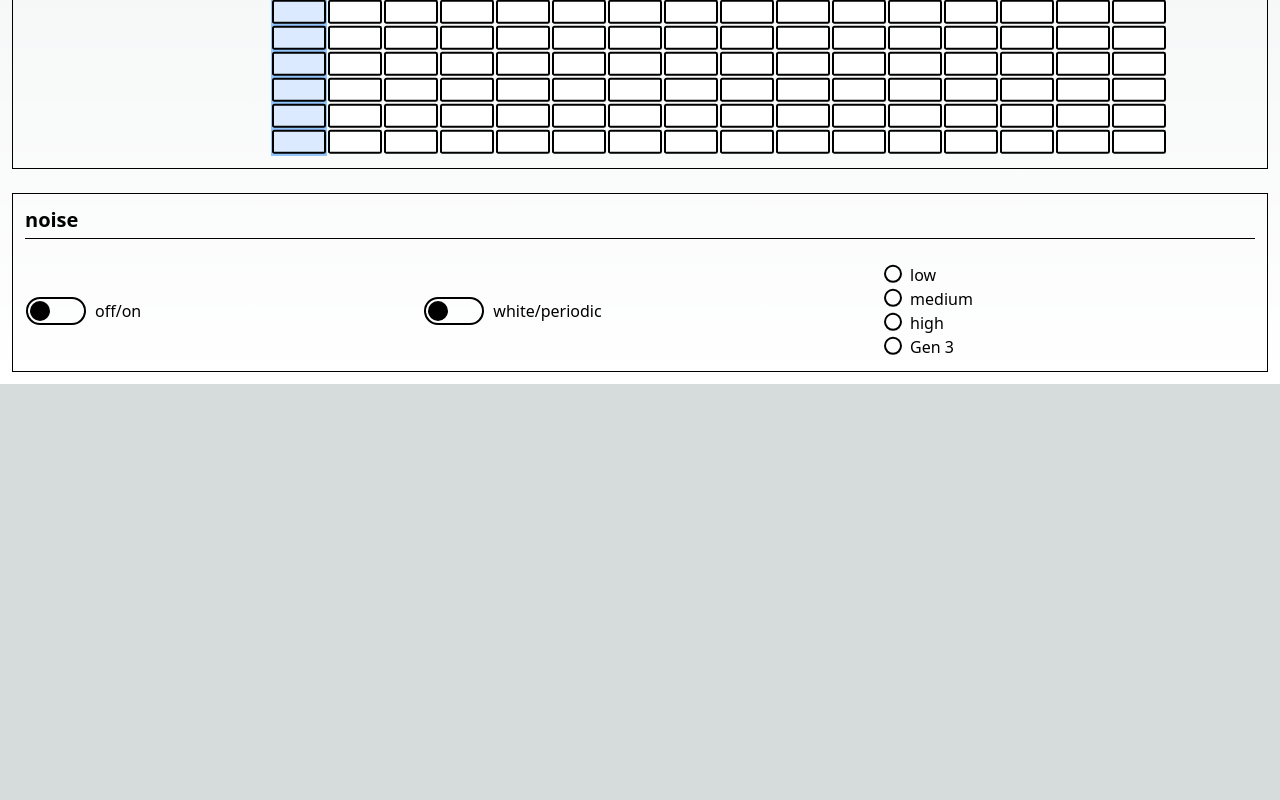
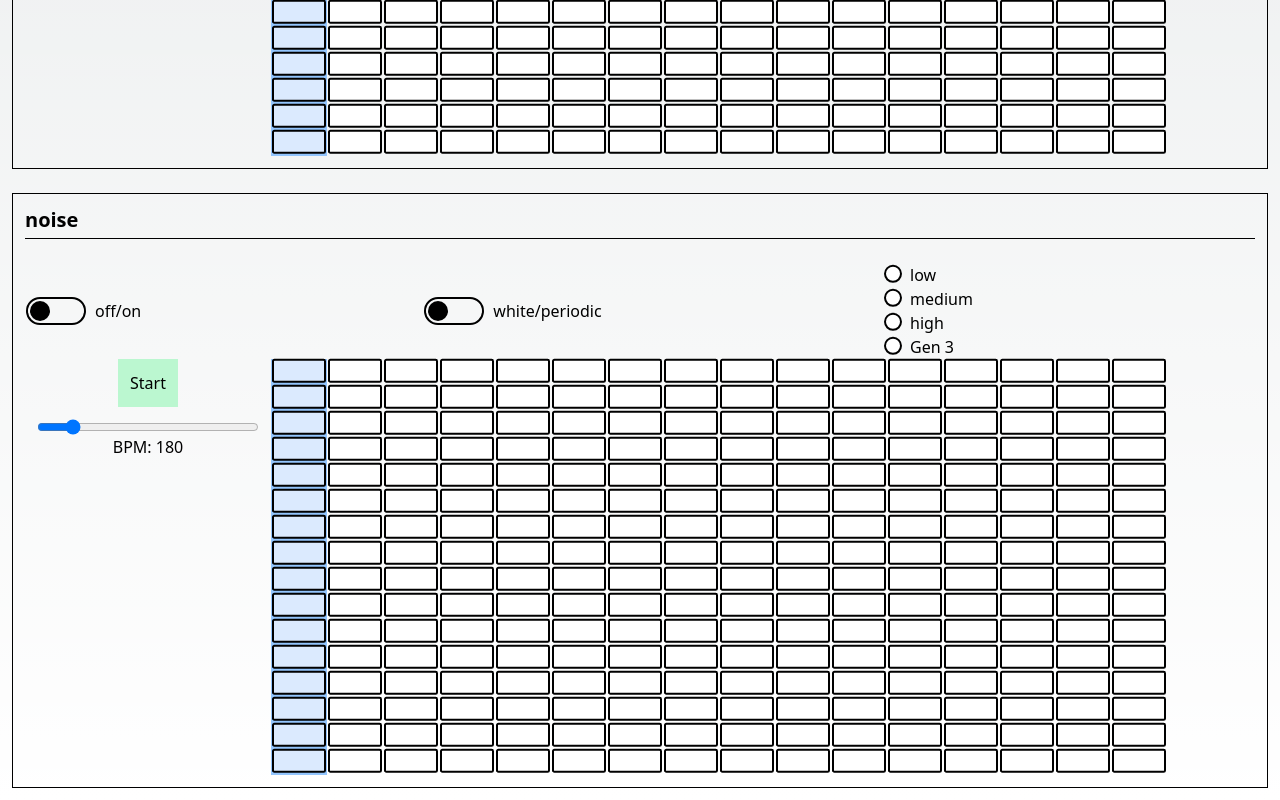
Before and after one commit to twotabsofacid/psg-discovery, a Next.js app in the folder frontend/: page / in a window 1280 px wide. Shown: the part 1466-2266 px from the top of the page. Before the commit the page ends 1850 px from the top, so only its background shows below. Built offline with nearby package versions, Linux system fonts and the light colour scheme; no server answers.

Commit message:
Taking a stab at sequencer for noise

```diff
--- a/frontend/src/components/Noise.js
+++ b/frontend/src/components/Noise.js
@@ -1,16 +1,26 @@
 import { useState, useEffect, useRef } from 'react';
 import axios from 'axios';
-export default function Noise() {
-  const noiseOn = useRef(false);
+const maxBpm = 360;
+
+export default function Noise({ globalToggle }) {
+  const noiseVol = useRef(0);
   const noiseType = useRef('white');
   const noiseShift = useRef('low');
+  const [checkboxes, setCheckboxes] = useState([]);
+  const [activeTick, setActiveTick] = useState(0);
+  const [transportActive, setTransportActive] = useState(false);
+  const [bpm, setBpm] = useState(maxBpm / 2);
+  const checkboxesRef = useRef([]);
+  const bpmRef = useRef(maxBpm / 2);
+  const activeTickRef = useRef(0);
+  const transportRef = useRef(null);
   const noiseOnOffChange = (e) => {
-    noiseOn.current = e.target.checked ? true : false;
+    noiseVol.current = e.target.checked ? 15 : 0;
     axios({
       method: 'post',
       url: `http://localhost:1337/serial/noise`,
       data: {
-        on: noiseOn.current,
+        volume: noiseVol.current,
         noiseType: noiseType.current,
         noiseShift: noiseShift.current
       }
@@ -28,7 +38,7 @@ export default function Noise() {
       method: 'post',
       url: `http://localhost:1337/serial/noise`,
       data: {
-        on: noiseOn.current,
+        volume: noiseVol.current,
         noiseType: noiseType.current,
         noiseShift: noiseShift.current
       }
@@ -46,7 +56,7 @@ export default function Noise() {
       method: 'post',
       url: `http://localhost:1337/serial/noise`,
       data: {
-        on: noiseOn.current,
+        volume: noiseVol.current,
         noiseType: noiseType.current,
         noiseShift: noiseShift.current
       }
@@ -58,6 +68,129 @@ export default function Noise() {
         console.log('got error', err);
       });
   };
+  const toggleTransport = () => {
+    if (transportRef.current) {
+      setTransportActive(false);
+      clearInterval(transportRef.current);
+      setActiveTick(0);
+      activeTickRef.current = 0;
+      transportRef.current = null;
+      setTimeout(() => {
+        setVolume(15)
+          .then((data) => {
+            console.log(data);
+          })
+          .catch((err) => {
+            console.log(err);
+          });
+      }, 500);
+    } else {
+      setTransportActive(true);
+      transportRef.current = setInterval(() => {
+        activeTickRef.current = (activeTickRef.current + 1) % 16;
+        setActiveTick(activeTickRef.current);
+      }, (60 / bpmRef.current) * 1000);
+    }
+  };
+  const toggleBox = (boxValue) => {
+    let x = parseInt(boxValue.split(',')[0]);
+    let y = parseInt(boxValue.split(',')[1]);
+    checkboxesRef.current[x][y].on = !checkboxesRef.current[x][y].on;
+    setCheckboxes([...checkboxesRef.current]);
+  };
+  const setVolume = async (level) => {
+    return new Promise((resolve, reject) => {
+      noiseVol.current = level;
+      axios({
+        method: 'post',
+        url: `http://localhost:1337/serial/volume`,
+        data: {
+          volume: level,
+          id: 3
+        }
+      })
+        .then((res) => {
+          console.log(res.data);
+          resolve(res.data);
+        })
+        .catch((err) => {
+          console.log('got error', err);
+          reject(err);
+        });
+    });
+  };
+  useEffect(() => {
+    if (!globalToggle) {
+      setTransportActive(false);
+      clearInterval(transportRef.current);
+      setActiveTick(0);
+      activeTickRef.current = 0;
+      transportRef.current = null;
+      setTimeout(() => {
+        setVolume(15)
+          .then((data) => {
+            console.log(data);
+          })
+          .catch((err) => {
+            console.log(err);
+          });
+      }, 500);
+    } else {
+      setTransportActive(true);
+      transportRef.current = setInterval(() => {
+        activeTickRef.current = (activeTickRef.current + 1) % 16;
+        setActiveTick(activeTickRef.current);
+      }, (60 / bpmRef.current) * 1000);
+    }
+  }, [globalToggle]);
+  /**
+   * SEQUENCER TICKS
+   */
+  useEffect(() => {
+    const volToPlay = checkboxesRef.current[activeTick]?.find((box) => {
+      return box.on;
+    });
+    if (volToPlay) {
+      // TODO SEND AXIOS POST REQUEST TO BACK END,
+      // PLAY VOICE `ID` FREQ AT VOL
+      setVolume(volToPlay.row)
+        .then((data) => {
+          console.log(data);
+        })
+        .catch((err) => {
+          console.log(err);
+        });
+    }
+  }, [activeTick]);
+  /**
+   * BPM changes
+   */
+  useEffect(() => {
+    bpmRef.current = bpm;
+    console.log('changed the bpm i guess', bpm);
+    if (transportRef.current) {
+      clearInterval(transportRef.current);
+      transportRef.current = null;
+      transportRef.current = setInterval(() => {
+        activeTickRef.current = (activeTickRef.current + 1) % 16;
+        setActiveTick(activeTickRef.current);
+      }, (60 / bpm) * 1000);
+    }
+  }, [bpm]);
+  /**
+   * Create boxes
+   */
+  useEffect(() => {
+    let checks = [];
+    for (let i = 0; i < 16; i++) {
+      checks[i] = [];
+      for (let j = 0; j < 16; j++) {
+        checks[i][j] = { value: `${i},${j}`, row: j, column: i, on: false };
+      }
+    }
+    checkboxesRef.current = checks;
+    setCheckboxes(checkboxesRef.current);
+  }, []);
   return (
     <main className="h-auto flex flex-col m-3 p-3 border border-black">
       <div className="w-full flex justify-items-between pb-1 mb-6 border-b border-black">
@@ -138,6 +271,63 @@ export default function Noise() {
           </fieldset>
         </div>
       </div>
+      <div className="flex w-full">
+        <div className="w-[20%] px-3 flex flex-col justify-items-center items-center">
+          <button
+            onClick={toggleTransport}
+            className={`p-3 mb-3 ${
+              transportActive ? 'bg-red-200' : 'bg-green-200'
+            }`}
+          >
+            {transportActive ? 'Stop' : 'Start'}
+          </button>
+          <input
+            type="range"
+            name="bpm"
+            min="1"
+            className="w-full"
+            max={maxBpm}
+            onChange={(e) => {
+              setBpm(parseInt(e.target.value));
+            }}
+          />
+          <label htmlFor="bpm" className="mb-3">
+            BPM: {bpm}
+          </label>
+        </div>
+        <div className="w-[80%] flex mx-auto">
+          {checkboxes.map((boxRow, index) => {
+            return (
+              <div
+                key={index}
+                className={`flex flex-col tick-col ${
+                  activeTick === index ? 'bg-blue-300' : ''
+                }`}
+              >
+                <>
+                  {boxRow.map((box) => {
+                    return (
+                      <input
+                        key={box.value}
+                        type="checkbox"
+                        id={`box-${box.value}`}
+                        value={box.value}
+                        checked={box.on}
+                        className={`tick ${
+                          activeTick === index ? 'bg-blue-100' : 'bg-white'
+                        }`}
+                        onChange={(e) => {
+                          toggleBox(box.value);
+                        }}
+                      ></input>
+                    );
+                  })}
+                </>
+              </div>
+            );
+          })}
+        </div>
+      </div>
     </main>
   );
 }
--- a/frontend/src/pages/index.js
+++ b/frontend/src/pages/index.js
@@ -106,7 +106,7 @@ export default function Home() {
           download={download}
           data={dataVoiceThree}
         />
-        <Noise />
+        <Noise globalToggle={globalToggle} />
       </section>
       <a href="" ref={dlAnchorRef} className="hidden">
         DL
```
Also changed, not shown: 1 other file (tests, documents, lock files or other folders).
